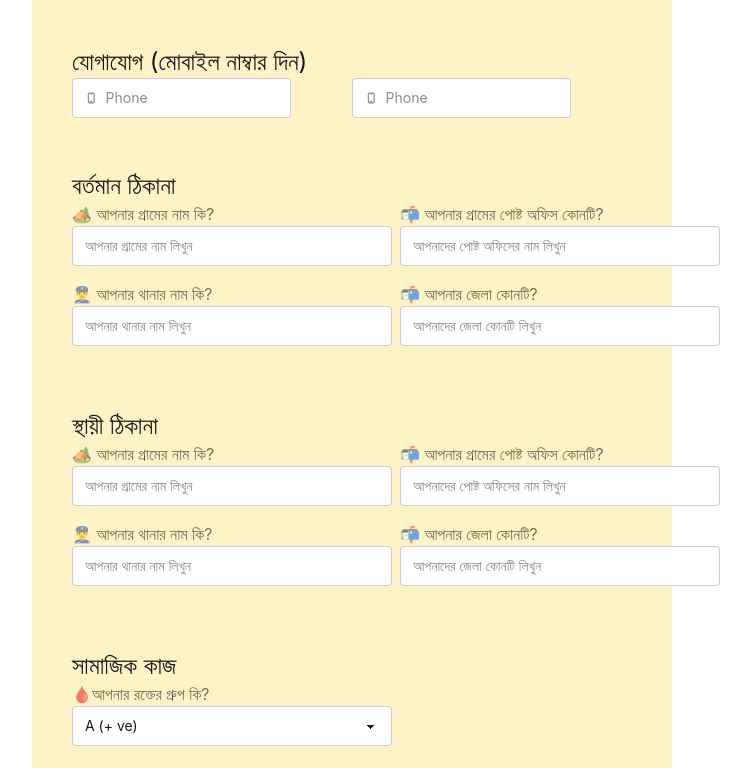
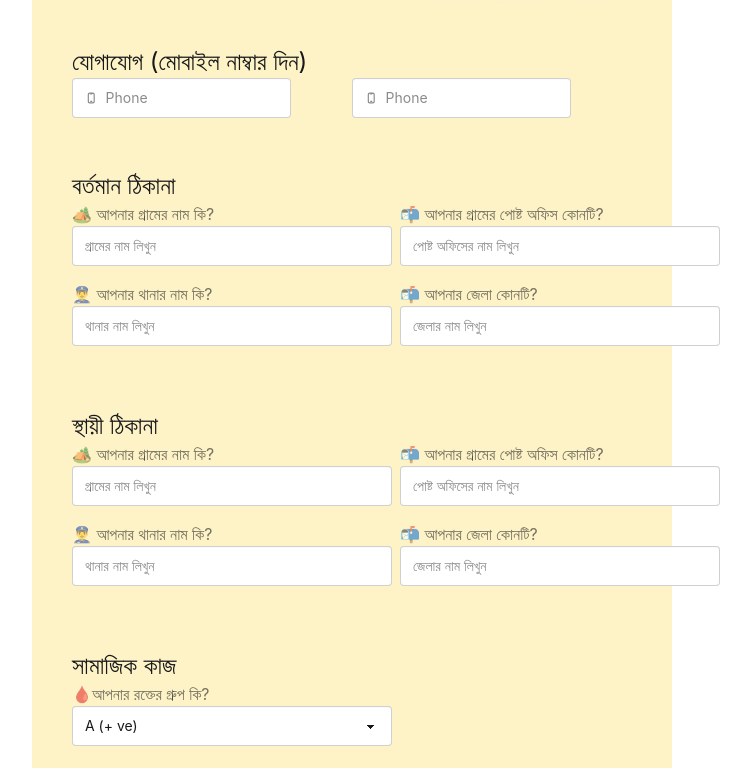
Before and after one commit to MdHasan0467/Chowmuhani-Ideal-Club-Client-side, a React (Vite) app: page / in a window 1280 px wide. Shown: the part 1311-2079 px from the top of the page, without its empty margins (288-1039 px from the left). Built offline with nearby package versions, Linux system fonts and the light colour scheme.

Commit message:
memebership component correction

```diff
--- a/src/Pages/MemberShipForm.jsx
+++ b/src/Pages/MemberShipForm.jsx
@@ -43,7 +43,7 @@ const MemberShipForm = () => {
                <input
                    type="text"
                    className="input input-bordered md:w-80"
-                   placeholder="Enter your valid number"
+                   placeholder="আপনার মাতার নাম লিখুন"
                />
              </div>
                                  <div className="form-control">
@@ -188,7 +188,7 @@ const MemberShipForm = () => {
           <input
             type="text"
             className="input input-bordered md:w-80"
-            placeholder="আপনার গ্রামের নাম লিখুন"
+            placeholder="গ্রামের নাম লিখুন"
           />
         </div>
 
@@ -199,7 +199,7 @@ const MemberShipForm = () => {
           <input
             type="text"
             className="input input-bordered  md:w-80"
-            placeholder="আপনাদের পোষ্ট অফিসের নাম লিখুন"
+            placeholder="পোষ্ট অফিসের নাম লিখুন"
           />
         </div>
         </div>
@@ -211,7 +211,7 @@ const MemberShipForm = () => {
           <input
             type="text"
             className="input input-bordered md:w-80"
-            placeholder="আপনার থানার নাম লিখুন"
+            placeholder="থানার নাম লিখুন"
           />
         </div>
 
@@ -222,7 +222,7 @@ const MemberShipForm = () => {
           <input
             type="text"
             className="input input-bordered  md:w-80"
-            placeholder="আপনাদের জেলা কোনটি লিখুন"
+            placeholder="জেলার নাম লিখুন"
           />
         </div>
       </div>
@@ -239,7 +239,7 @@ const MemberShipForm = () => {
           <input
             type="text"
             className="input input-bordered md:w-80"
-            placeholder="আপনার গ্রামের নাম লিখুন"
+            placeholder="গ্রামের নাম লিখুন"
           />
         </div>
 
@@ -250,7 +250,7 @@ const MemberShipForm = () => {
           <input
             type="text"
             className="input input-bordered  md:w-80"
-            placeholder="আপনাদের পোষ্ট অফিসের নাম লিখুন"
+            placeholder="পোষ্ট অফিসের নাম লিখুন"
           />
         </div>
         </div>
@@ -262,7 +262,7 @@ const MemberShipForm = () => {
           <input
             type="text"
             className="input input-bordered md:w-80"
-            placeholder="আপনার থানার নাম লিখুন"
+            placeholder="থানার নাম লিখুন"
           />
         </div>
 
@@ -273,7 +273,7 @@ const MemberShipForm = () => {
           <input
             type="text"
             className="input input-bordered  md:w-80"
-            placeholder="আপনাদের জেলা কোনটি লিখুন"
+            placeholder="জেলার নাম লিখুন"
           />
         </div>
       </div>
```
